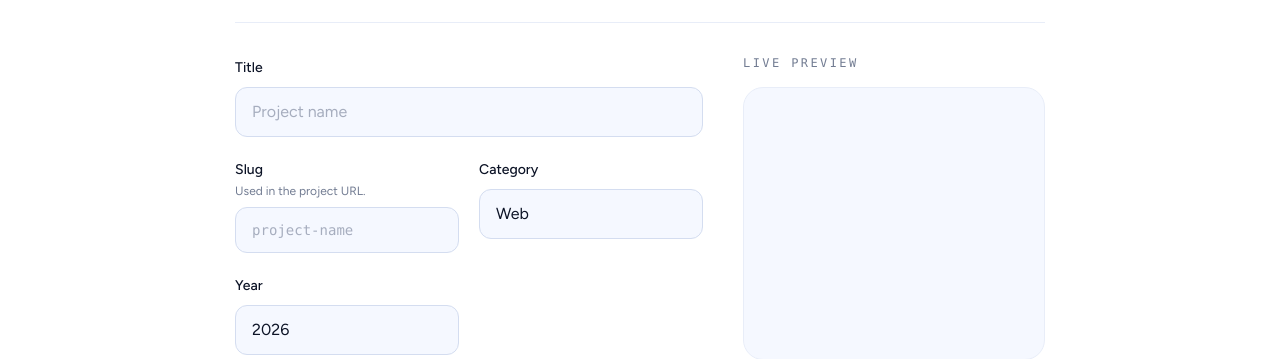
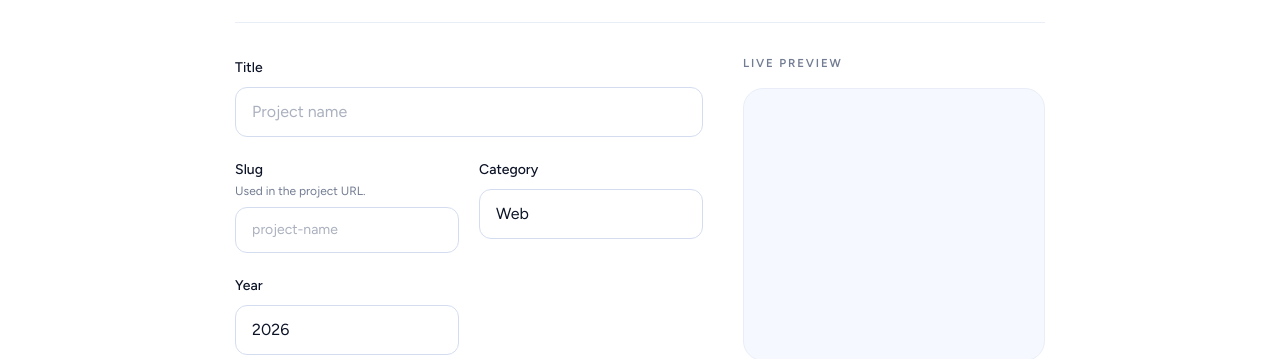
Before and after one commit to MHenri27/voco-project-portal, a Next.js app: page /admin/projects/new in a window 1280 px wide. Shown: the part 208-567 px from the top of the page. Built offline with nearby package versions, Linux system fonts and the light colour scheme.

Commit message:
retheme editor

```diff
--- a/components/editor/fields.tsx
+++ b/components/editor/fields.tsx
@@ -8,7 +8,7 @@ import { cn } from "@/lib/cn";
 import type { GalleryImage, ProjectLink } from "@/lib/types";
 
 export const inputClass =
-  "w-full rounded-[var(--radius-input)] border border-line-strong bg-surface px-4 py-3 text-ink outline-none transition-colors placeholder:text-muted/60 focus:border-ink";
+  "w-full rounded-[var(--radius-input)] border border-line-strong bg-bg px-4 py-3 text-ink outline-none transition-colors placeholder:text-muted/60 focus:border-accent";
 
 export function Field({
   label,
--- a/components/editor/project-editor.tsx
+++ b/components/editor/project-editor.tsx
@@ -114,7 +114,7 @@ export function ProjectEditor({ project }: { project?: Project }) {
         </div>
         <div className="flex items-center gap-2">
           {project && (
-            <Button variant="ghost" onClick={remove} disabled={pending} className="text-accent hover:bg-accent/10">
+            <Button variant="ghost" onClick={remove} disabled={pending} className="text-red-600 hover:bg-red-50">
               <Trash className="size-4" /> Delete
             </Button>
           )}
@@ -143,7 +143,7 @@ export function ProjectEditor({ project }: { project?: Project }) {
                   set("slug", slugify(e.target.value));
                 }}
                 placeholder="project-name"
-                className={cn(inputClass, "font-mono text-sm")}
+                className={cn(inputClass, "text-sm")}
               />
             </Field>
             <Field label="Category">
@@ -211,7 +211,7 @@ export function ProjectEditor({ project }: { project?: Project }) {
         </div>
 
         <aside className="lg:sticky lg:top-24 lg:self-start">
-          <p className="font-mono text-xs uppercase tracking-[0.2em] text-muted">Live preview</p>
+          <p className="kicker">Live preview</p>
           <div className="mt-4 rounded-[var(--radius-card)] border border-line bg-surface p-5">
             <div className="pointer-events-none">
               <ProjectCard project={previewProject} />
```
